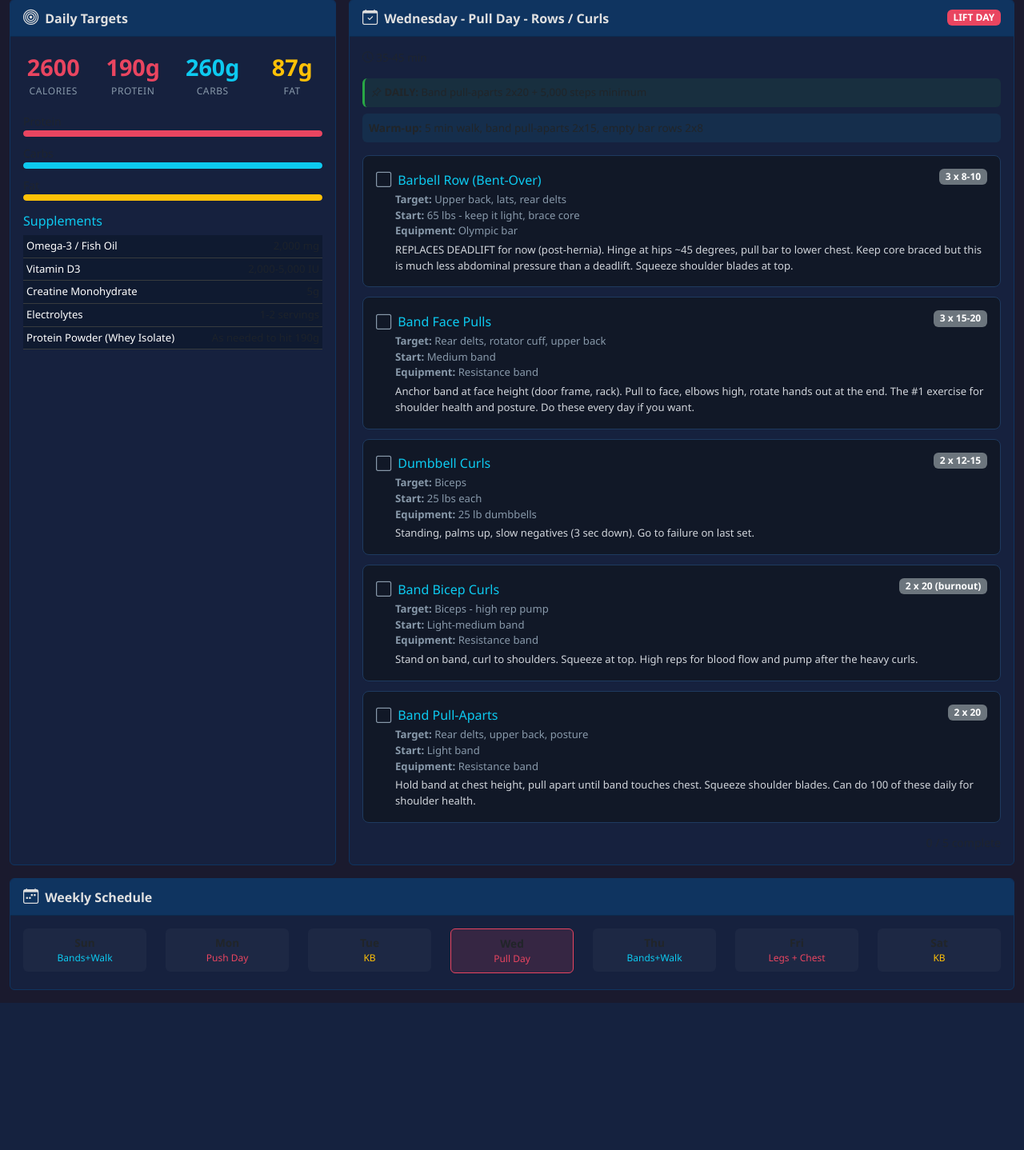
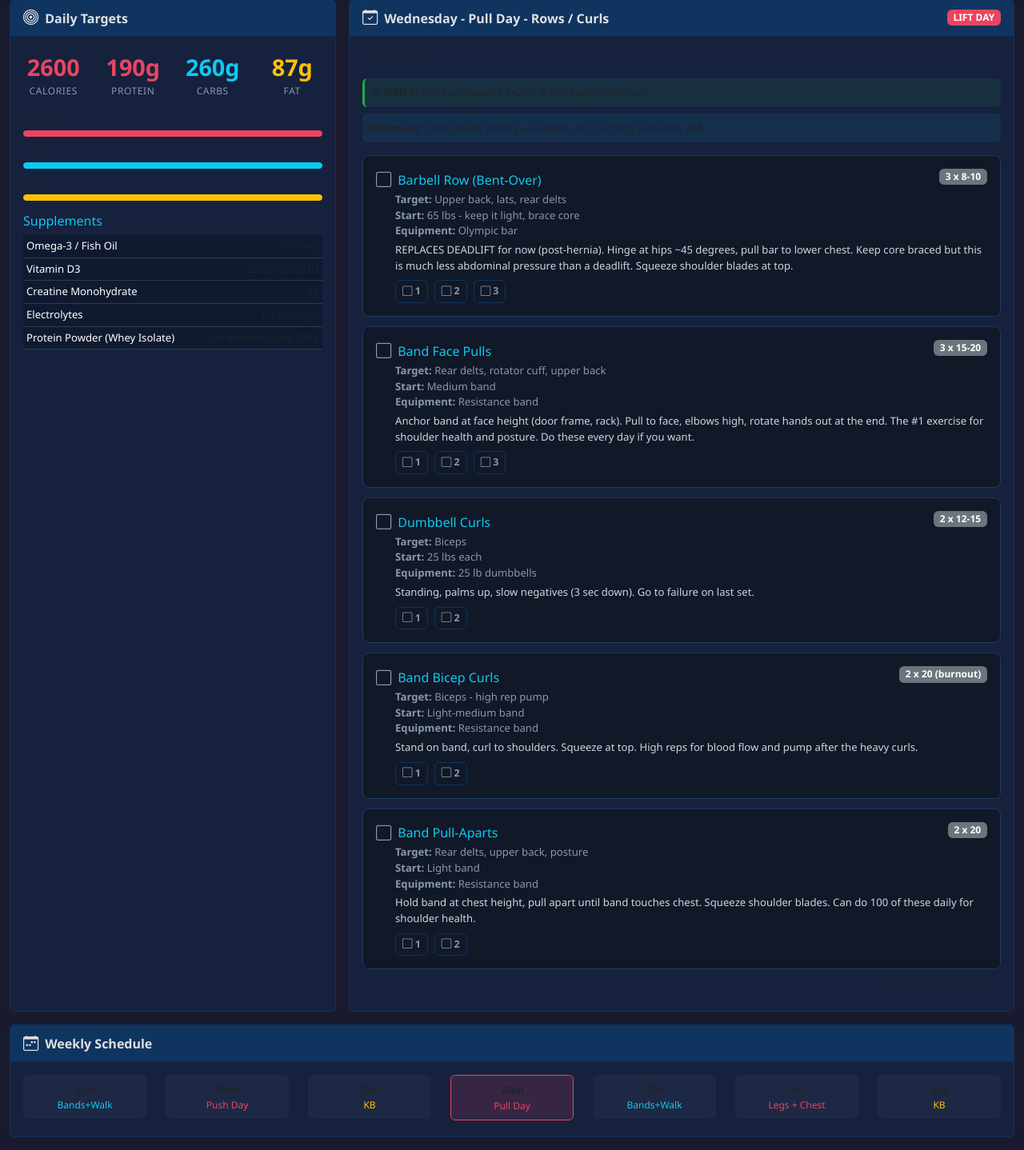
Before and after one commit to jnelson76/fitness-dashboard, a Flask app: page / in a window 1280 px wide. Shown: the part 142-1580 px from the top of the page at 80% size. Before the commit the page ends 1396 px from the top, so only its background shows below. Run offline with Flask 3, Linux system fonts and the light colour scheme; data that the repository does not hold is empty.

Commit message:
Add per-set checkboxes for each exercise
Each exercise now shows individual set buttons (e.g. 5 buttons for
"5 x 15-20"). Click each set as you complete it. When all sets are
done the exercise auto-completes. Partial progress shows with a
different icon. Set state saves to server with full history - the
history view now shows sets completed (e.g. 12/15 sets) alongside
exercise counts.

Co-Authored-By: Claude Opus 4.6 <noreply@anthropic.com>

```diff
--- a/app.py
+++ b/app.py
@@ -2,6 +2,7 @@ from flask import Flask, render_template, request, jsonify
 from datetime import datetime, date
 import json
 import os
+import re
 
 app = Flask(__name__)
 
@@ -523,6 +524,29 @@ TRAINING_PRINCIPLES = [
 ]
 
 
+def parse_set_count(sets_str):
+    """Parse a sets string like '3 x 8-10' into a number of sets."""
+    s = sets_str.strip().lower()
+    # "3 x 5", "5 x 15-20", "3x5"
+    m = re.match(r"(\d+)\s*x\s*", s)
+    if m:
+        return int(m.group(1))
+    # "3 sets", "2 sets to failure", "10 sets of 10"
+    m = re.match(r"(\d+)\s*sets?\b", s)
+    if m:
+        return int(m.group(1))
+    # "3 per side" or "2-3 per side"
+    m = re.match(r"(\d+)(?:-\d+)?\s*per side", s)
+    if m:
+        return int(m.group(1)) * 2  # both sides
+    # "AMRAP" - treat as 1 block
+    if "amrap" in s:
+        return 1
+    # "50 each" - treat as 1
+    # Fallback: 1 checkbox
+    return 1
+
+
 @app.route("/")
 def index():
     today = date.today()
@@ -532,6 +556,11 @@ def index():
         WEEKLY_SCHEDULE[0],
     )
     today_workout = WORKOUTS.get(today_schedule["type"])
+
+    # Add set_count to each exercise for the template
+    if today_workout:
+        for ex in today_workout["exercises"]:
+            ex["set_count"] = parse_set_count(ex["sets"])
 
     data = load_data()
     recent_weights = sorted(data.get("weight_log", []), key=lambda x: x["date"])[-30:]
@@ -587,14 +616,23 @@ def save_checklist():
     if day not in data["checklist_history"]:
         data["checklist_history"][day] = {
             "exercises": {},
+            "exercises_detail": {},
             "daily": {},
             "workout_type": "",
         }
 
     record = data["checklist_history"][day]
+    if "exercises_detail" not in record:
+        record["exercises_detail"] = {}
 
     if payload.get("kind") == "exercise":
         record["exercises"][payload["name"]] = payload["checked"]
+        record["exercises_detail"][payload["name"]] = {
+            "sets": payload.get("sets", []),
+            "sets_done": payload.get("sets_done", 0),
+            "sets_total": payload.get("sets_total", 0),
+            "checked": payload["checked"],
+        }
         record["workout_type"] = payload.get("workout_type", "")
     elif payload.get("kind") == "daily":
         record["daily"][payload["item"]] = payload["checked"]
@@ -608,7 +646,7 @@ def get_checklist(day):
     """Get checklist state for a given date."""
     data = load_data()
     history = data.get("checklist_history", {})
-    return jsonify(history.get(day, {"exercises": {}, "daily": {}, "workout_type": ""}))
+    return jsonify(history.get(day, {"exercises": {}, "exercises_detail": {}, "daily": {}, "workout_type": ""}))
 
 
 @app.route("/api/history")
@@ -622,14 +660,20 @@ def get_history():
     for day in sorted_days:
         record = history[day]
         ex = record.get("exercises", {})
+        ex_detail = record.get("exercises_detail", {})
         daily = record.get("daily", {})
         ex_total = len(ex)
         ex_done = sum(1 for v in ex.values() if v)
+        # Count total sets
+        total_sets = sum(d.get("sets_total", 0) for d in ex_detail.values())
+        done_sets = sum(d.get("sets_done", 0) for d in ex_detail.values())
         result.append({
             "date": day,
             "workout_type": record.get("workout_type", ""),
             "exercises_done": ex_done,
             "exercises_total": ex_total,
+            "sets_done": done_sets,
+            "sets_total": total_sets,
             "daily": daily,
         })
     return jsonify(result)
--- a/templates/index.html
+++ b/templates/index.html
@@ -64,9 +64,26 @@
       text-decoration: line-through;
       color: var(--green) !important;
     }
-    .exercise-card.ex-checkable:hover {
-      border-color: var(--accent2);
+    .set-btn {
+      display: inline-flex;
+      align-items: center;
+      gap: 0.2rem;
+      background: transparent;
+      border: 1px solid var(--card-border);
+      color: var(--muted);
+      border-radius: 6px;
+      padding: 0.25rem 0.5rem;
+      font-size: 0.78rem;
+      cursor: pointer;
+      transition: all 0.15s;
     }
+    .set-btn:hover { border-color: var(--accent2); color: var(--text); }
+    .set-btn.set-done {
+      background: var(--green);
+      border-color: var(--green);
+      color: #fff;
+    }
+    .set-btn .set-label { font-weight: 600; }
     @media (max-width: 768px) {
       .stat-number { font-size: 1.4rem; }
     }
@@ -178,10 +195,10 @@
                   <strong>Warm-up:</strong> {{ today_workout.warmup }}
                 </div>
                 {% for ex in today_workout.exercises %}
-                <div class="exercise-card ex-checkable" data-ex="{{ loop.index0 }}" onclick="toggleExercise(this)" style="cursor: pointer;">
+                <div class="exercise-card ex-card" data-ex="{{ loop.index0 }}" data-name="{{ ex.name }}" data-setcount="{{ ex.set_count }}">
                   <div class="d-flex justify-content-between align-items-start">
                     <div class="d-flex align-items-center">
-                      <i class="bi bi-square ex-check-icon me-2" style="font-size: 1.2rem; color: var(--muted);"></i>
+                      <i class="bi bi-square ex-card-icon me-2" style="font-size: 1.2rem; color: var(--muted);"></i>
                       <h6 class="mb-0">{{ ex.name }}</h6>
                     </div>
                     <span class="badge bg-secondary">{{ ex.sets }}</span>
@@ -192,10 +209,17 @@
                     <div><strong>Equipment:</strong> {{ ex.equipment }}</div>
                     <div class="mt-1" style="color: #d1d5db;">{{ ex.notes }}</div>
                   </div>
+                  <div class="d-flex gap-2 mt-2 ms-4 set-checkboxes">
+                    {% for s in range(ex.set_count) %}
+                    <button class="set-btn" data-set="{{ s }}" onclick="toggleSet(this, event)" title="Set {{ s + 1 }}">
+                      <i class="bi bi-square"></i><span class="set-label">{{ s + 1 }}</span>
+                    </button>
+                    {% endfor %}
+                  </div>
                 </div>
                 {% endfor %}
                 <div class="mt-2 text-end">
-                  <small class="text-muted ex-progress-text">0 / {{ today_workout.exercises|length }} complete</small>
+                  <small class="text-muted ex-progress-text">0 / {{ today_workout.exercises|length }} exercises complete</small>
                 </div>
                 {% if today_workout.get('week_rotation') %}
                 <div class="mt-3 p-2" style="background: rgba(255,193,7,0.08); border-radius: 6px; font-size: 0.85rem;">
@@ -669,24 +693,48 @@ function toggleCheck(btn) {
   });
 }
 
-function toggleExercise(card) {
-  card.classList.toggle('ex-done');
-  const icon = card.querySelector('.ex-check-icon');
-  const checked = card.classList.contains('ex-done');
-  if (checked) {
-    icon.className = 'bi bi-check-square-fill ex-check-icon me-2';
-    icon.style.color = 'var(--green)';
+function toggleSet(btn, event) {
+  event.stopPropagation();
+  btn.classList.toggle('set-done');
+  const icon = btn.querySelector('i');
+  if (btn.classList.contains('set-done')) {
+    icon.className = 'bi bi-check-square-fill';
   } else {
-    icon.className = 'bi bi-square ex-check-icon me-2';
-    icon.style.color = 'var(--muted)';
+    icon.className = 'bi bi-square';
   }
-  // Save to server
-  const exName = card.querySelector('h6').textContent.trim();
+  // Check if all sets in this exercise are done
+  const card = btn.closest('.ex-card');
+  const allSets = card.querySelectorAll('.set-btn');
+  const doneSets = card.querySelectorAll('.set-btn.set-done');
+  const allDone = allSets.length === doneSets.length;
+  const cardIcon = card.querySelector('.ex-card-icon');
+
+  if (allDone) {
+    card.classList.add('ex-done');
+    cardIcon.className = 'bi bi-check-square-fill ex-card-icon me-2';
+    cardIcon.style.color = 'var(--green)';
+  } else {
+    card.classList.remove('ex-done');
+    if (doneSets.length > 0) {
+      cardIcon.className = 'bi bi-dash-square ex-card-icon me-2';
+      cardIcon.style.color = 'var(--accent2)';
+    } else {
+      cardIcon.className = 'bi bi-square ex-card-icon me-2';
+      cardIcon.style.color = 'var(--muted)';
+    }
+  }
+  // Build sets state array and save to server
+  const setsState = [];
+  allSets.forEach(s => setsState.push(s.classList.contains('set-done')));
+  const exName = card.dataset.name;
   fetch('/api/checklist', {
     method: 'POST',
     headers: {'Content-Type': 'application/json'},
     body: JSON.stringify({
-      kind: 'exercise', name: exName, checked: checked,
+      kind: 'exercise', name: exName, checked: allDone,
+      sets: setsState,
+      sets_done: doneSets.length,
+      sets_total: allSets.length,
       workout_type: '{{ today_schedule.label }}', date: '{{ today }}'
     })
   });
@@ -694,11 +742,11 @@ function toggleExercise(card) {
 }
 
 function updateExProgress() {
-  const all = document.querySelectorAll('.ex-checkable');
-  const done = document.querySelectorAll('.ex-checkable.ex-done');
+  const all = document.querySelectorAll('.ex-card');
+  const done = document.querySelectorAll('.ex-card.ex-done');
   const text = document.querySelector('.ex-progress-text');
   if (text) {
-    text.textContent = done.length + ' / ' + all.length + ' complete';
+    text.textContent = done.length + ' / ' + all.length + ' exercises complete';
     if (done.length === all.length && all.length > 0) {
       text.style.color = 'var(--green)';
       text.textContent += ' \u2714';
@@ -712,15 +760,18 @@ function loadHistory() {
   fetch('/api/history').then(r => r.json()).then(days => {
     const el = document.getElementById('historyView');
     if (!el || !days.length) return;
-    let html = '<table class="table table-sm table-dark" style="font-size:0.82rem;"><thead><tr><th>Date</th><th>Workout</th><th>Exercises</th><th>Protein</th><th>Steps</th><th>Water</th><th>Sleep</th></tr></thead><tbody>';
+    let html = '<table class="table table-sm table-dark" style="font-size:0.82rem;"><thead><tr><th>Date</th><th>Workout</th><th>Exercises</th><th>Sets</th><th>Protein</th><th>Steps</th><th>Water</th><th>Sleep</th></tr></thead><tbody>';
     days.forEach(d => {
       const pct = d.exercises_total > 0 ? Math.round(d.exercises_done / d.exercises_total * 100) : 0;
       const pctColor = pct === 100 ? 'var(--green)' : pct > 0 ? 'var(--accent2)' : 'var(--muted)';
+      const setPct = d.sets_total > 0 ? Math.round(d.sets_done / d.sets_total * 100) : 0;
+      const setColor = setPct === 100 ? 'var(--green)' : setPct > 0 ? 'var(--accent2)' : 'var(--muted)';
       const check = (key) => d.daily[key] ? '<i class="bi bi-check-circle-fill" style="color:var(--green);"></i>' : '<i class="bi bi-circle" style="color:#333;"></i>';
       html += '<tr>';
       html += '<td>' + d.date + '</td>';
       html += '<td style="font-size:0.75rem;">' + (d.workout_type || '-') + '</td>';
       html += '<td><span style="color:' + pctColor + ';">' + d.exercises_done + '/' + d.exercises_total + '</span></td>';
+      html += '<td><span style="color:' + setColor + ';">' + d.sets_done + '/' + d.sets_total + '</span></td>';
       html += '<td>' + check('protein') + '</td>';
       html += '<td>' + (d.daily['steps10k'] ? '<span style="color:var(--green);">10k</span>' : d.daily['steps5k'] ? '<span style="color:var(--accent2);">5k</span>' : '<i class="bi bi-circle" style="color:#333;"></i>') + '</td>';
       html += '<td>' + check('water') + '</td>';
@@ -741,14 +792,41 @@ document.addEventListener('DOMContentLoaded', () => {
         btn.classList.add('checked');
       }
     });
-    // Restore exercise checks
-    document.querySelectorAll('.ex-checkable').forEach(card => {
-      const exName = card.querySelector('h6').textContent.trim();
-      if (state.exercises[exName]) {
+    // Restore exercise set checks
+    document.querySelectorAll('.ex-card').forEach(card => {
+      const exName = card.dataset.name;
+      const exData = state.exercises_detail ? state.exercises_detail[exName] : null;
+      if (exData && exData.sets) {
+        const setBtns = card.querySelectorAll('.set-btn');
+        exData.sets.forEach((done, i) => {
+          if (done && setBtns[i]) {
+            setBtns[i].classList.add('set-done');
+            setBtns[i].querySelector('i').className = 'bi bi-check-square-fill';
+          }
+        });
+        // Update card icon
+        const allSets = card.querySelectorAll('.set-btn');
+        const doneSets = card.querySelectorAll('.set-btn.set-done');
+        const cardIcon = card.querySelector('.ex-card-icon');
+        if (doneSets.length === allSets.length) {
+          card.classList.add('ex-done');
+          cardIcon.className = 'bi bi-check-square-fill ex-card-icon me-2';
+          cardIcon.style.color = 'var(--green)';
+        } else if (doneSets.length > 0) {
+          cardIcon.className = 'bi bi-dash-square ex-card-icon me-2';
+          cardIcon.style.color = 'var(--accent2)';
+        }
+      } else if (state.exercises && state.exercises[exName]) {
+        // Fallback: old format where it's just true/false
+        const setBtns = card.querySelectorAll('.set-btn');
+        setBtns.forEach(btn => {
+          btn.classList.add('set-done');
+          btn.querySelector('i').className = 'bi bi-check-square-fill';
+        });
         card.classList.add('ex-done');
-        const icon = card.querySelector('.ex-check-icon');
-        icon.className = 'bi bi-check-square-fill ex-check-icon me-2';
-        icon.style.color = 'var(--green)';
+        const cardIcon = card.querySelector('.ex-card-icon');
+        cardIcon.className = 'bi bi-check-square-fill ex-card-icon me-2';
+        cardIcon.style.color = 'var(--green)';
       }
     });
     updateExProgress();
```
